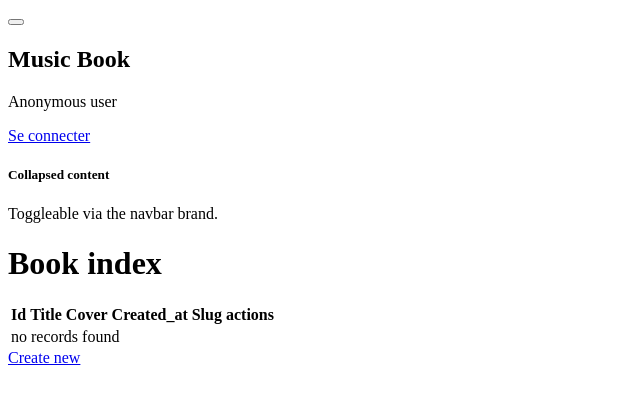
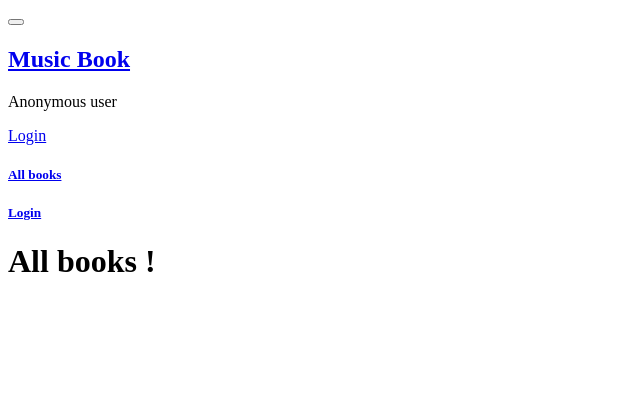
Before and after one commit to Yoann-VINCENT/music-book, a Symfony app: template templates/book/index.html.twig in a window 1280 px wide. Shown: the top 404 px of the page, without its empty margins (0-640 px from the left). Run offline with Twig, Linux system fonts and the light colour scheme; the template is opened without the code that fills it, so the values that code supplies are empty; some libraries are stand-ins or nearby versions.

Commit message:
better home, book index ok, burger and nav better

```diff
--- a/assets/styles/app.scss
+++ b/assets/styles/app.scss
@@ -21,3 +21,7 @@ h1 {
     color: lightgray;
     margin-bottom: 5px;
 }
+
+a:hover {
+    text-decoration: none;
+}
--- a/src/Controller/DefaultController.php
+++ b/src/Controller/DefaultController.php
@@ -16,9 +16,9 @@ class DefaultController extends AbstractController
      */
     public function index(BookRepository $bookRepository): Response
     {
-        $books = $bookRepository->findAll();
+        $lastBook = $bookRepository->findBy(array(),array('id'=>'DESC'),1,0);
         return $this->render('default/index.html.twig', [
-            'books' => $books,
+            'lastBook' => $lastBook,
         ]);
     }
 }
--- a/templates/_navbar.html.twig
+++ b/templates/_navbar.html.twig
@@ -2,7 +2,7 @@
     <button class="navbar-toggler" type="button" data-toggle="collapse" data-target="#navbarToggleExternalContent" aria-controls="navbarToggleExternalContent" aria-expanded="false" aria-label="Toggle navigation">
         <span class="navbar-toggler-icon"></span>
     </button>
-    <h2 class="nav-title">Music Book</h2>
+    <a href="{{ path('app_home') }}"><h2 class="nav-title">Music Book</h2></a>
     <div class="flex-column">
         <p>
             {% if app.user and app.user.pseudo %}
@@ -12,17 +12,22 @@
             {% endif %}
         </p>
         {% if app.user %}
-            <a href="{{ path('app_logout') }}"> Se déconnecter</a>
+            <a href="{{ path('app_logout') }}"> Logout</a>
         {% else %}
-            <a href="{{ path('app_login') }}"> Se connecter</a>
+            <a href="{{ path('app_login') }}"> Login</a>
         {% endif %}
     </div>
 </nav>
 <div class="pos-f-t">
     <div class="collapse" id="navbarToggleExternalContent">
         <div class="bg-dark p-4">
-            <h5 class="text-white h4">Collapsed content</h5>
-            <span class="text-muted">Toggleable via the navbar brand.</span>
+            <a href="{{ path('book_index') }}"><h5 class="text-white h4">All books</h5></a>
+            {% if app.user %}
+                <a href="{{ path('book_new') }}"><h5 class="text-white h4">Create new</h5></a>
+                <a href="{{ path('app_logout') }}"><h5 class="text-white h4">Logout</h5></a>
+            {% else %}
+                <a href="{{ path('app_login') }}"><h5 class="text-white h4">Login</h5></a>
+            {% endif %}
         </div>
     </div>
 </div>
--- a/templates/book/index.html.twig
+++ b/templates/book/index.html.twig
@@ -3,39 +3,22 @@
 {% block title %}Book index{% endblock %}
 
 {% block body %}
-    <h1>Book index</h1>
-
-    <table class="table">
-        <thead>
-            <tr>
-                <th>Id</th>
-                <th>Title</th>
-                <th>Cover</th>
-                <th>Created_at</th>
-                <th>Slug</th>
-                <th>actions</th>
-            </tr>
-        </thead>
-        <tbody>
+    <h1>All books !</h1>
+    <main class="book-container">
         {% for book in books %}
-            <tr>
-                <td>{{ book.id }}</td>
-                <td>{{ book.title }}</td>
-                <td>{{ book.cover }}</td>
-                <td>{{ book.createdAt ? book.createdAt|date('Y-m-d H:i:s') : '' }}</td>
-                <td>{{ book.slug }}</td>
-                <td>
-                    <a href="{{ path('book_show', {'slug': book.slug}) }}">show</a>
-                    <a href="{{ path('book_edit', {'slug': book.slug}) }}">edit</a>
-                </td>
-            </tr>
-        {% else %}
-            <tr>
-                <td colspan="6">no records found</td>
-            </tr>
+            <h2>{{ book.title }}</h2>
+            <a class="book" href="{{ path('book_show', {'slug': book.slug}) }}">
+                <div class="inner-book">
+                    <div class="img" style="padding-top: calc(1.07 * 100%)">
+                        <img src="{{ vich_uploader_asset(book, 'coverFile') }}" />
+                    </div>
+                    <div class="page"></div>
+                    <div class="page page-2"></div>
+                    <div class="page page-3"></div>
+                    <div class="page page-4"></div>
+                    <div class="page page-5"></div>
+                </div>
+            </a>
         {% endfor %}
-        </tbody>
-    </table>
-
-    <a href="{{ path('book_new') }}">Create new</a>
+    </main>
 {% endblock %}
```
Also changed, not shown: assets/styles/book.scss (+9 -0 lines), templates/default/index.html.twig (+12 -3 lines), assets/images/bookBackground.jpg (added).
